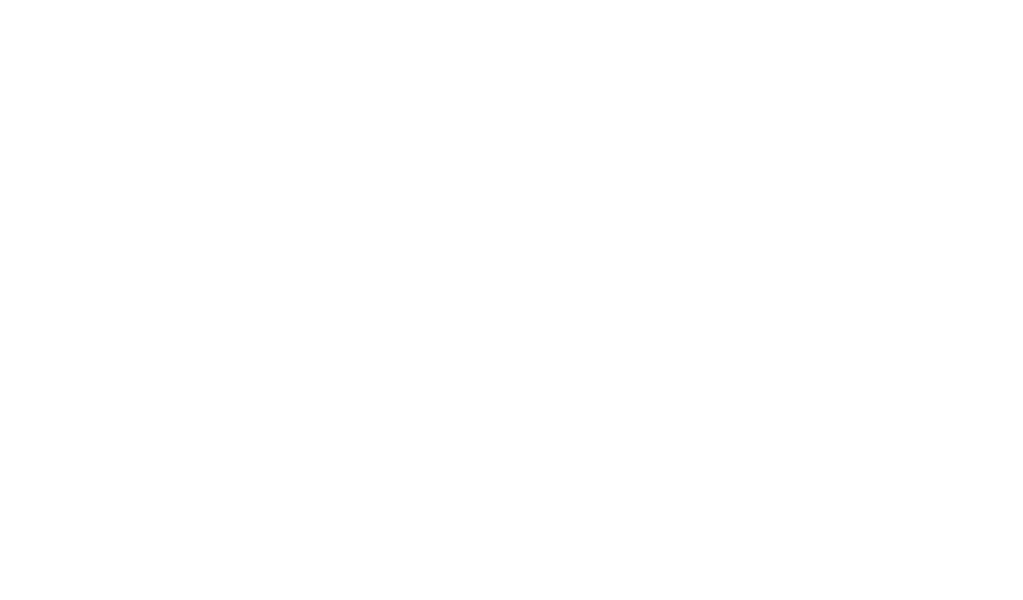
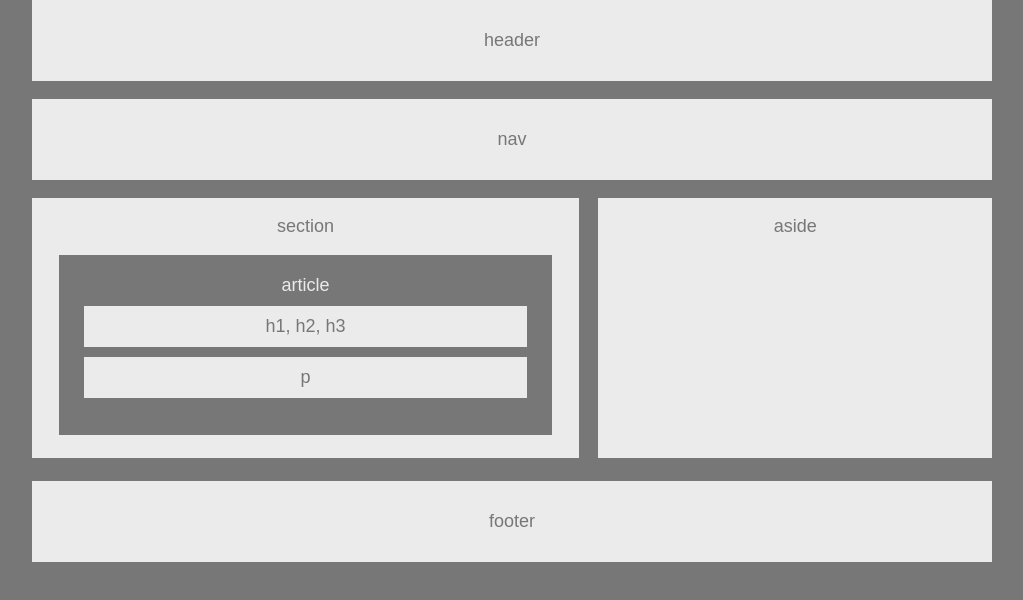
Before and after one commit to Gamlilorien/HW-Wireframe, a plain HTML site: page index.html in a window 1280 px wide. Shown: the whole page, without its empty margins (128-1151 px from the left). Drawn offline with Linux system fonts and the light colour scheme.

Commit message:
finished version 1

```diff
--- a/index.html
+++ b/index.html
@@ -7,6 +7,32 @@
     <title>Document</title>
 </head>
 <body>
+    <div class="header">
+        <p class="padding">header</p>
+    </div>
+
+    <div class="nav">
+        <p class="padding">nav</p>
+    </div>
+
+    <div class="main">
+        <div class="section">
+            <p>section</p>
+            <div class="article">
+                <p class="article">article</p>
+                <p class="articlehead">h1, h2, h3</p>
+                <p class="articlehead">p</p>
+            </div>
+        </div>
+
+        <div class="aside">
+            <p>aside</p>
+        </div>
+    </div>
+
+    <div class="footer">
+        <p class="padding">footer</p>
+    </div>
 
 </body>
 </html>
--- a/style.css
+++ b/style.css
@@ -0,0 +1,63 @@
+body {
+    font-family: 'Arial', 'Helvetica Neue', Helvetica, sans-serif;
+    color: #777;
+    background: #777;
+    width: 960px;
+    margin: auto;
+    font-size: 18px;
+}
+
+.header, .nav, .section, .aside, .footer {
+    background: #ebebeb;
+    text-align: center;
+}
+
+.padding {
+    padding-top: 30px;
+    padding-bottom: 30px;
+}
+
+.article {
+    color: #ebebeb;
+    background: #777;
+}
+
+div.article {
+    height: 160px;
+}
+
+p.articlehead {
+    margin-bottom: 10px;
+}
+
+.article, .articlehead {
+    width: 90%;
+    margin: auto;
+    padding-top: 10px;
+    padding-bottom: 10px;
+}
+
+h1, p {
+    color: #777;
+    background: #ebebeb;
+}
+
+.main {
+    height: 265px;
+}
+
+.section {
+    float: left;
+    width: 57%;
+    height: 260px
+}
+
+.aside {
+    float: right;
+    width: 41%;
+    height: 260;
+}
+
+.footer {
+    clear: both;
+}
```
